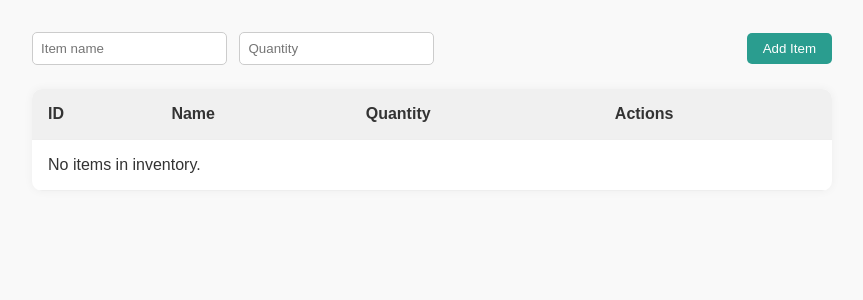
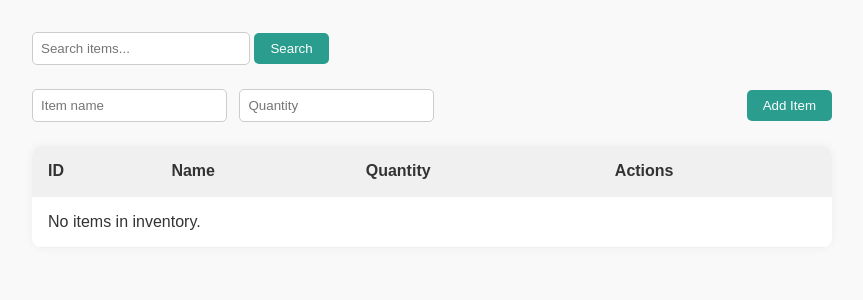
Before and after one commit to dskipps/capstone-project, a Flask app: page /inventory in a window 1280 px wide. Shown: the part 63-363 px from the top of the page, without its empty margins (208-1071 px from the left). Run offline with Flask 3, Linux system fonts and the light colour scheme; the visitor is signed in with stand-in values (Sample User, id 1).

Commit message:
added a search bar for longer dbs

```diff
--- a/app.py
+++ b/app.py
@@ -57,23 +57,30 @@
         return redirect("/signin")
 
     message = request.args.get("message")
+    search_query = request.args.get("search", "").strip().lower()
 
     if request.method == "POST":
-        name = request.form["name"].strip().lower()
-        quantity = int(request.form["quantity"])
+        name = request.form["name"].strip()
+        quantity = request.form["quantity"]
 
-        existing_item = Item.query.filter(db.func.lower(Item.name) == name).first()
+        # Duplicate check
+        existing_item = Item.query.filter(db.func.lower(Item.name) == name.lower()).first()
         if existing_item:
-            return redirect("/inventory?message=Item '%s' already exists." % name.capitalize())
+            return redirect("/inventory?message=Item already exists.")
 
-
-        new_item = Item(name=name.capitalize(), quantity=quantity)
+        new_item = Item(name=name.capitalize(), quantity=int(quantity))
         db.session.add(new_item)
         db.session.commit()
-        return redirect("/inventory?message=Item '%s' added." % name.capitalize())
+        return redirect("/inventory?message=Item added")
 
-    items = Item.query.all()
+    # Filter items if search_query is present
+    if search_query:
+        items = Item.query.filter(Item.name.ilike(f"%{search_query}%")).all()
+    else:
+        items = Item.query.all()
+
     return render_template("inventory.html", items=items, message=message)
+
 
 @app.route("/edit-item/<int:item_id>", methods=["GET", "POST"])
 def edit_item(item_id):
--- a/templates/inventory.html
+++ b/templates/inventory.html
@@ -145,6 +145,17 @@
             {{ message }}
         </div>
      {% endif %}
+     <form method="GET" action="/inventory" style="margin-bottom: 1.5rem;">
+      <input
+        type="text"
+        name="search"
+        placeholder="Search items..."
+        value="{{ request.args.get('search', '') }}"
+        style="padding: 0.5rem; width: 200px; border: 1px solid #ccc; border-radius: 5px;"
+      >
+      <button type="submit" style="padding: 0.5rem 1rem; border: none; background: #2a9d8f; color: white; border-radius: 5px; cursor: pointer;">Search</button>
+    </form>
+
     <form class="add-item" method="POST" action="/inventory">
       <div>
         <input type="text" name="name" placeholder="Item name" required>
```
